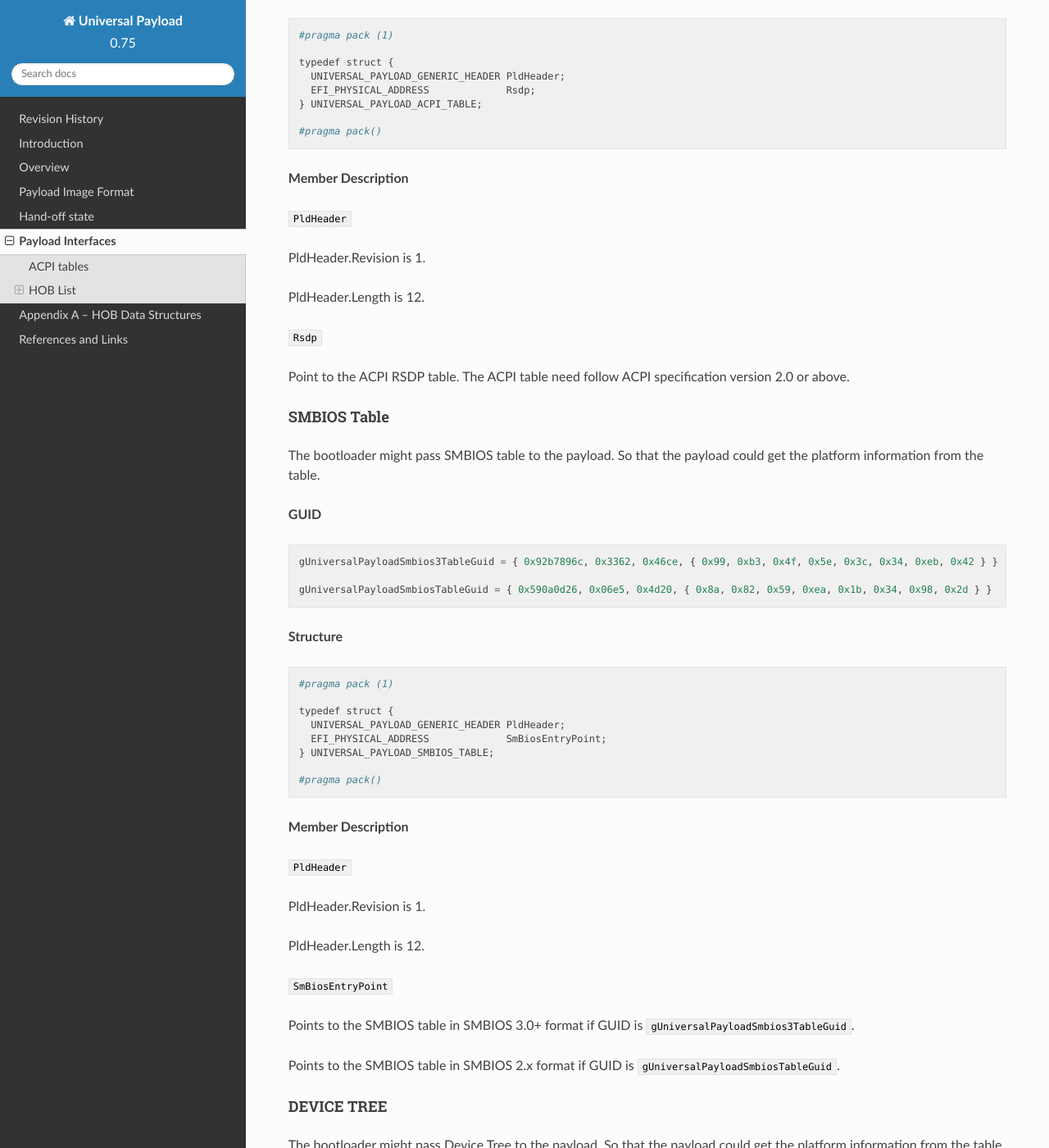
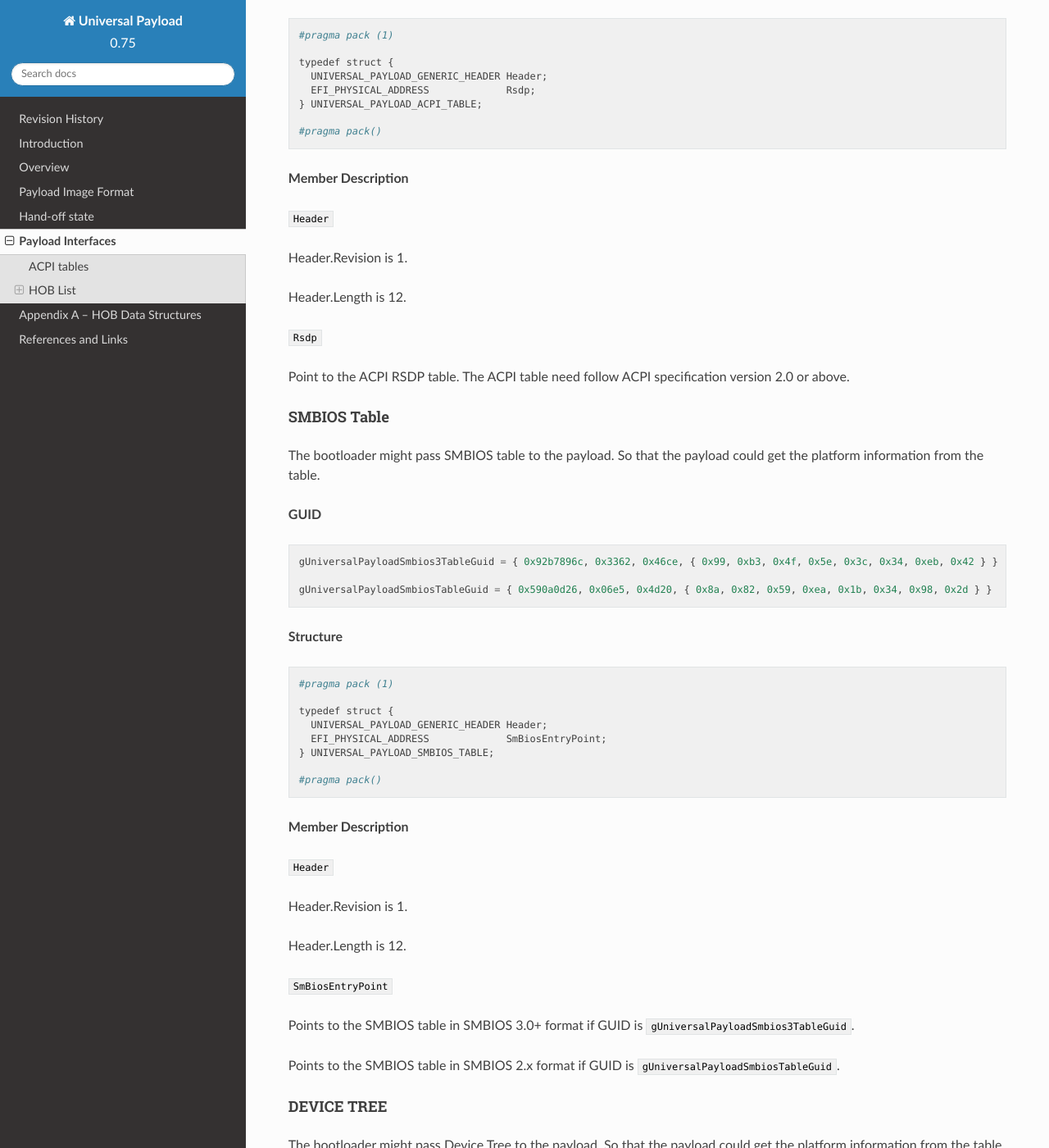
Before and after one commit to UniversalScalableFirmware/documentation, a Sphinx documentation site: the page built from source/payload-interfaces/index.rst, in a window 1280 px wide and 1400 px high, scrolled down 3867 px. Shown: the whole window at 82% size. Built offline with Sphinx 7.4.7 and the Read the Docs theme 2.0.0, drawn with Linux system fonts in a browser that asks for light colours; some of the changed text lies outside the part shown.

Commit message:
Change "PldHeader" to "Header"
Signed-off-by: Ray Ni <ray.ni@intel.com>

```diff
--- a/source/payload-interfaces/index.rst
+++ b/source/payload-interfaces/index.rst
@@ -205,7 +205,7 @@ The bootloader should pass ACPI table the payload. So that the payload could get
   #pragma pack (1)
 
   typedef struct {
-    UNIVERSAL_PAYLOAD_GENERIC_HEADER PldHeader;
+    UNIVERSAL_PAYLOAD_GENERIC_HEADER Header;
     EFI_PHYSICAL_ADDRESS             Rsdp;
   } UNIVERSAL_PAYLOAD_ACPI_TABLE;
 
@@ -213,11 +213,11 @@ The bootloader should pass ACPI table the payload. So that the payload could get
 
 **Member Description**
 
-``PldHeader``
+``Header``
 
-PldHeader.Revision is 1.
+Header.Revision is 1.
 
-PldHeader.Length is 12.
+Header.Length is 12.
 
 ``Rsdp``
 
@@ -243,7 +243,7 @@ The bootloader might pass SMBIOS table to the payload. So that the payload could
   #pragma pack (1)
 
   typedef struct {
-    UNIVERSAL_PAYLOAD_GENERIC_HEADER PldHeader;
+    UNIVERSAL_PAYLOAD_GENERIC_HEADER Header;
     EFI_PHYSICAL_ADDRESS             SmBiosEntryPoint;
   } UNIVERSAL_PAYLOAD_SMBIOS_TABLE;
 
@@ -251,11 +251,11 @@ The bootloader might pass SMBIOS table to the payload. So that the payload could
 
 **Member Description**
 
-``PldHeader``
+``Header``
 
-PldHeader.Revision is 1.
+Header.Revision is 1.
 
-PldHeader.Length is 12.
+Header.Length is 12.
 
 ``SmBiosEntryPoint``
 
@@ -281,7 +281,7 @@ The bootloader might pass Device Tree to the payload. So that the payload could
   #pragma pack (1)
 
   typedef struct {
-    UNIVERSAL_PAYLOAD_GENERIC_HEADER PldHeader;
+    UNIVERSAL_PAYLOAD_GENERIC_HEADER Header;
     EFI_PHYSICAL_ADDRESS             DeviceTreeAddress;
   } UNIVERSAL_PAYLOAD_DEVICE_TREE;
 
@@ -289,11 +289,11 @@ The bootloader might pass Device Tree to the payload. So that the payload could
 
 **Member Description**
 
-``PldHeader``
+``Header``
 
-PldHeader.Revision is 1.
+Header.Revision is 1.
 
-PldHeader.Length is 12.
+Header.Length is 12.
 
 ``DeviceTreeAddress``
 
@@ -321,7 +321,7 @@ to payload.
   #pragma pack(1)
 
   typedef struct {
-    UNIVERSAL_PAYLOAD_GENERIC_HEADER PldHeader;
+    UNIVERSAL_PAYLOAD_GENERIC_HEADER Header;
     BOOLEAN                          UseMmio;
     UINT8                            RegisterStride;
     UINT32                           BaudRate;
@@ -332,11 +332,11 @@ to payload.
 
 **Member Description**
 
-``PldHeader``
+``Header``
 
-PldHeader.Revision is 1.
+Header.Revision is 1.
 
-PldHeader.Length is 18.
+Header.Length is 18.
 
 ``UseMmio``
 
@@ -379,7 +379,7 @@ enumeration has been performed by the bootloader, the bus, IO and MMIO ranges th
   #pragma pack(1)
 
   typedef struct {
-    UNIVERSAL_PAYLOAD_GENERIC_HEADER  PldHeader;
+    UNIVERSAL_PAYLOAD_GENERIC_HEADER  Header;
     BOOLEAN                           ResourceAssigned;
     UINT8                             Count;
     UNIVERSAL_PAYLOAD_PCI_ROOT_BRIDGE RootBridge[0];
@@ -432,11 +432,11 @@ enumeration has been performed by the bootloader, the bus, IO and MMIO ranges th
 
 **Member Description**
 
-``PldHeader``
+``Header``
 
-PldHeader.Revision is 1.
+Header.Revision is 1.
 
-PldHeader.Length is 6 + ``Count`` * sizeof (UNIVERSAL_PAYLOAD_PCI_ROOT_BRIDGE).
+Header.Length is 6 + ``Count`` * sizeof (UNIVERSAL_PAYLOAD_PCI_ROOT_BRIDGE).
 
 ``ResourceAssigned``
 
--- a/source/revision-history.rst
+++ b/source/revision-history.rst
@@ -18,5 +18,6 @@ Revision  Description                                        Date
             "PLD_" to "UNIVERSAL_PAYLOAD_".
           - Change prefix of GUIDs from
             "gPld" to "gUniversalPayload".
+          - Change "PldHeader" to "Header".
 0.7       Initial draft.                                     Sep 19, 2020
 ========  =================================================  ======
```
